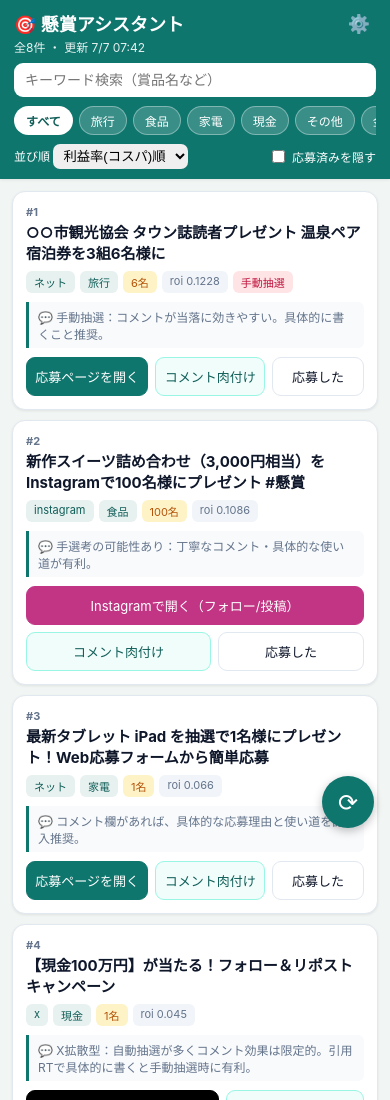
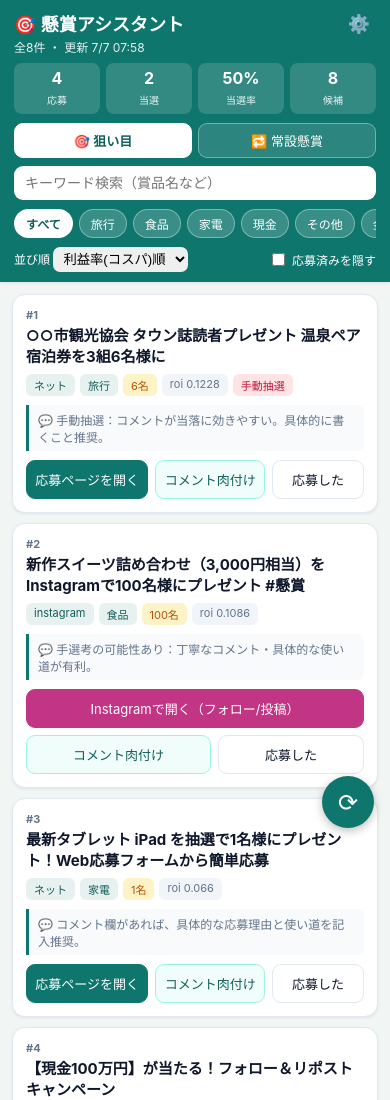
Before and after one commit to tanishi8/kensho-mvp, a website: page kensho-app/www/index.html in a window 390 px wide. Shown: the top 1100 px of the page. Drawn offline with Linux system fonts and the light colour scheme.

Commit message:
アプリ: 常設懸賞タブ＋応募統計バーを追加 / app_feedにstats出力

```diff
--- a/kensho-app/www/app.js
+++ b/kensho-app/www/app.js
@@ -22,6 +22,7 @@
 let appliedLocal = new Set(JSON.parse(LS.get("appliedLocal", "[]")));
 let activeGenre = "all";
 let curItem = null;
+let currentView = "picks";
 
 const $ = (s) => document.querySelector(s);
 const el = (t, c) => { const e = document.createElement(t); if (c) e.className = c; return e; };
@@ -69,8 +70,61 @@
   const dt = FEED.generated_at ? new Date(FEED.generated_at) : null;
   $("#feedMeta").textContent =
     `全${FEED.items.length}件` + (dt ? ` ・ 更新 ${dt.toLocaleString("ja-JP", { month: "numeric", day: "numeric", hour: "2-digit", minute: "2-digit" })}` : "");
+  renderStats();
   buildGenreChips();
   render();
+  renderWatch();
+}
+
+/* ---------- 統計バー ---------- */
+function renderStats() {
+  const st = FEED.stats || {};
+  const bar = $("#statsBar");
+  if (!st || st.total == null) { bar.innerHTML = ""; return; }
+  const wr = st.win_rate != null ? Math.round(st.win_rate * 100) + "%" : "-";
+  bar.innerHTML = `
+    <div class="st"><b>${st.applied_total ?? 0}</b><span>応募</span></div>
+    <div class="st"><b>${st.won ?? 0}</b><span>当選</span></div>
+    <div class="st"><b>${wr}</b><span>当選率</span></div>
+    <div class="st"><b>${(FEED.items || []).length}</b><span>候補</span></div>`;
+}
+
+/* ---------- ビュー切替（狙い目 / 常設懸賞） ---------- */
+function setView(v) {
+  currentView = v;
+  document.querySelectorAll(".vtab").forEach((b) =>
+    b.classList.toggle("active", b.dataset.view === v));
+  const picks = v === "picks";
+  $("#list").classList.toggle("hidden", !picks);
+  $("#filters").classList.toggle("hidden", !picks);
+  $("#watchList").classList.toggle("hidden", picks);
+}
+
+/* ---------- 常設懸賞（watch）描画 ---------- */
+function renderWatch() {
+  const box = $("#watchList");
+  box.innerHTML = "";
+  const watch = FEED.watch || [];
+  if (!watch.length) {
+    const e = el("div", "empty");
+    e.textContent = "常設懸賞は未登録です（watchlist.yaml に追加できます）。";
+    box.appendChild(e);
+    return;
+  }
+  const label = { monthly: "毎月応募可", weekly: "毎週", anytime: "随時" };
+  watch.forEach((w) => {
+    const c = el("div", "watch-card");
+    const cad = w.cadence || "anytime";
+    c.innerHTML = `
+      <h2>${escapeHtml(w.name || "")}</h2>
+      <span class="cadence ${cad}">${label[cad] || "随時"}${w.genre ? " ・ " + escapeHtml(w.genre) : ""}</span>
+      ${w.note ? `<div class="watch-note">${escapeHtml(w.note)}</div>` : ""}
+      <div class="actions">
+        <button class="open" data-open>応募ページを開く</button>
+      </div>`;
+    c.querySelector("[data-open]").onclick = () => openExternal(w.url);
+    box.appendChild(c);
+  });
 }
 
 /* ---------- ジャンルチップ ---------- */
@@ -334,6 +388,7 @@
 $("#sortSel").addEventListener("change", () => render());
 $("#hideApplied").addEventListener("change", () => render());
 $("#btnReload").addEventListener("click", () => loadFeed());
+document.querySelectorAll(".vtab").forEach((b) => b.addEventListener("click", () => setView(b.dataset.view)));
 $("#btnSettings").addEventListener("click", openSettings);
 $("#cmGenerate").addEventListener("click", generateComment);
 $("#setSave").addEventListener("click", saveSettings);
--- a/kensho-app/www/app_feed.json
+++ b/kensho-app/www/app_feed.json
@@ -1,7 +1,17 @@
 {
-  "generated_at": "2026-07-07T07:42:06.999607+00:00",
+  "generated_at": "2026-07-07T07:58:24.094381+00:00",
   "rank_by": "roi",
   "count": 8,
+  "stats": {
+    "candidate": 4,
+    "applied": 1,
+    "won": 2,
+    "lost": 1,
+    "invalid": 0,
+    "total": 8,
+    "applied_total": 4,
+    "win_rate": 0.5
+  },
   "items": [
     {
       "id": "bd9e8ebe2b4c",
--- a/kensho-app/www/index.html
+++ b/kensho-app/www/index.html
@@ -15,6 +15,11 @@
       <button id="btnSettings" class="icon-btn" title="設定">⚙️</button>
     </div>
     <div class="meta" id="feedMeta">読み込み中…</div>
+    <div class="statsbar" id="statsBar"></div>
+    <div class="viewtabs" id="viewTabs">
+      <button class="vtab active" data-view="picks">🎯 狙い目</button>
+      <button class="vtab" data-view="watch">🔁 常設懸賞</button>
+    </div>
     <div class="filters" id="filters">
       <input id="q" type="search" placeholder="キーワード検索（賞品名など）" />
       <div class="chips" id="chipRow"></div>
@@ -32,6 +37,7 @@
   </header>
 
   <main id="list" class="list"></main>
+  <section id="watchList" class="list hidden"></section>
 
   <button id="btnReload" class="fab" title="更新">⟳</button>
 
--- a/kensho-app/www/styles.css
+++ b/kensho-app/www/styles.css
@@ -78,3 +78,21 @@
 .toast{position:fixed; left:50%; transform:translateX(-50%); bottom:90px; background:#0f172a; color:#fff;
   padding:10px 18px; border-radius:999px; font-size:13px; z-index:60; box-shadow:0 3px 10px rgba(0,0,0,.3)}
 hr{border:none; border-top:1px solid var(--line); margin:14px 0}
+
+/* 統計バー */
+.statsbar{display:flex;gap:6px;margin-top:8px}
+.statsbar .st{flex:1;background:rgba(255,255,255,.15);border-radius:8px;padding:6px 4px;text-align:center;color:#fff}
+.statsbar .st b{display:block;font-size:16px;font-weight:700;line-height:1.2}
+.statsbar .st span{font-size:10px;opacity:.9}
+/* ビュー切替タブ */
+.viewtabs{display:flex;gap:6px;margin-top:9px}
+.viewtabs .vtab{flex:1;padding:7px 6px;border-radius:9px;border:1px solid rgba(255,255,255,.35);
+  background:rgba(255,255,255,.12);color:#fff;font-size:13px}
+.viewtabs .vtab.active{background:#fff;color:var(--teal-d);font-weight:700;border-color:#fff}
+/* 常設懸賞カード */
+.watch-card{background:var(--card);border-radius:13px;padding:13px;box-shadow:var(--shadow);border:1px solid var(--line)}
+.watch-card h2{font-size:15px;margin:0 0 7px;line-height:1.4}
+.cadence{display:inline-block;font-size:11px;padding:3px 8px;border-radius:6px;background:#dcfce7;color:#166534;margin-bottom:8px}
+.cadence.monthly{background:#e0e7ff;color:#3730a3}
+.cadence.anytime{background:#fef3c7;color:#92400e}
+.watch-note{font-size:12px;color:var(--sub);margin:6px 0 9px}
```
Also changed, not shown: docs/app_feed.json (+11 -1 lines), 1 other file.
